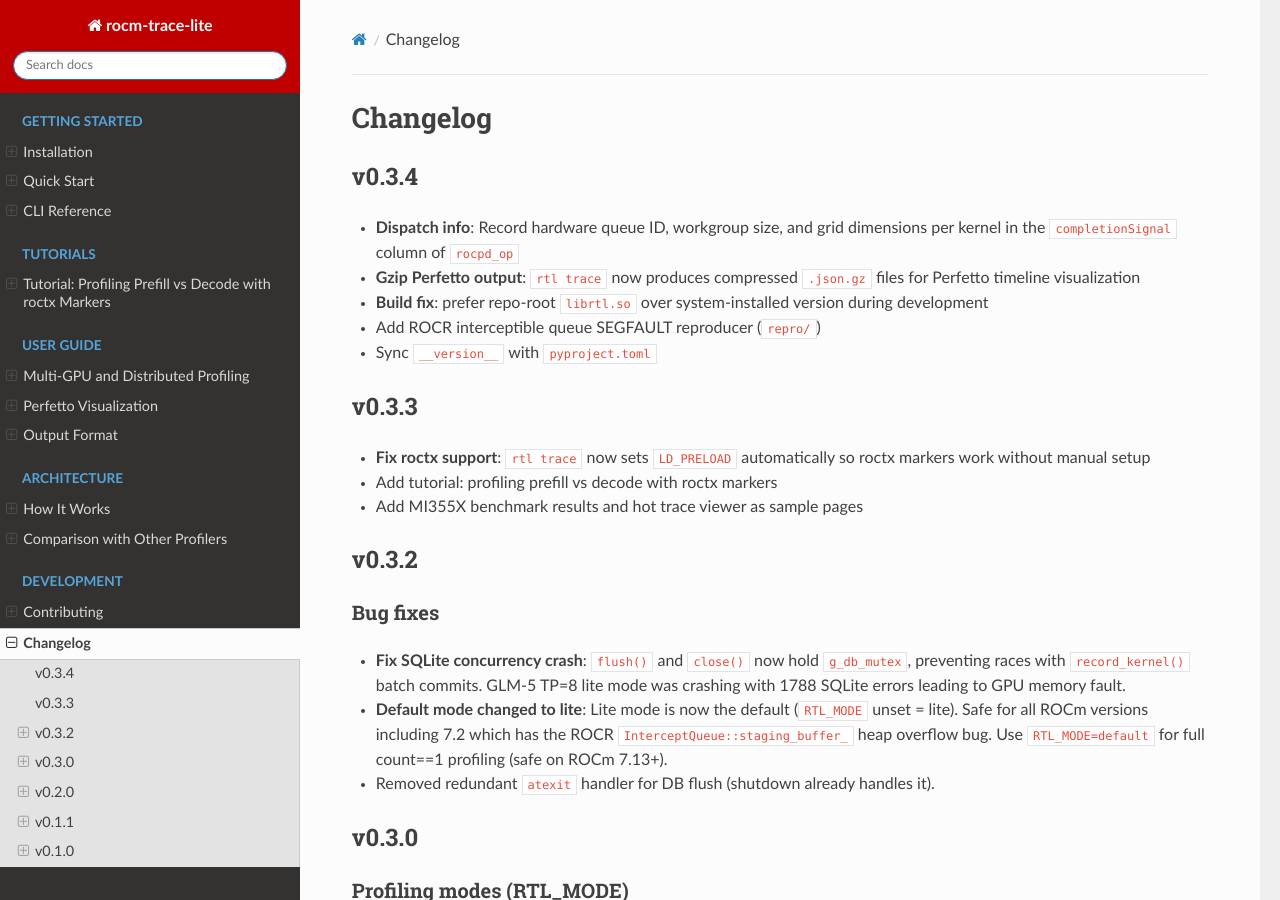
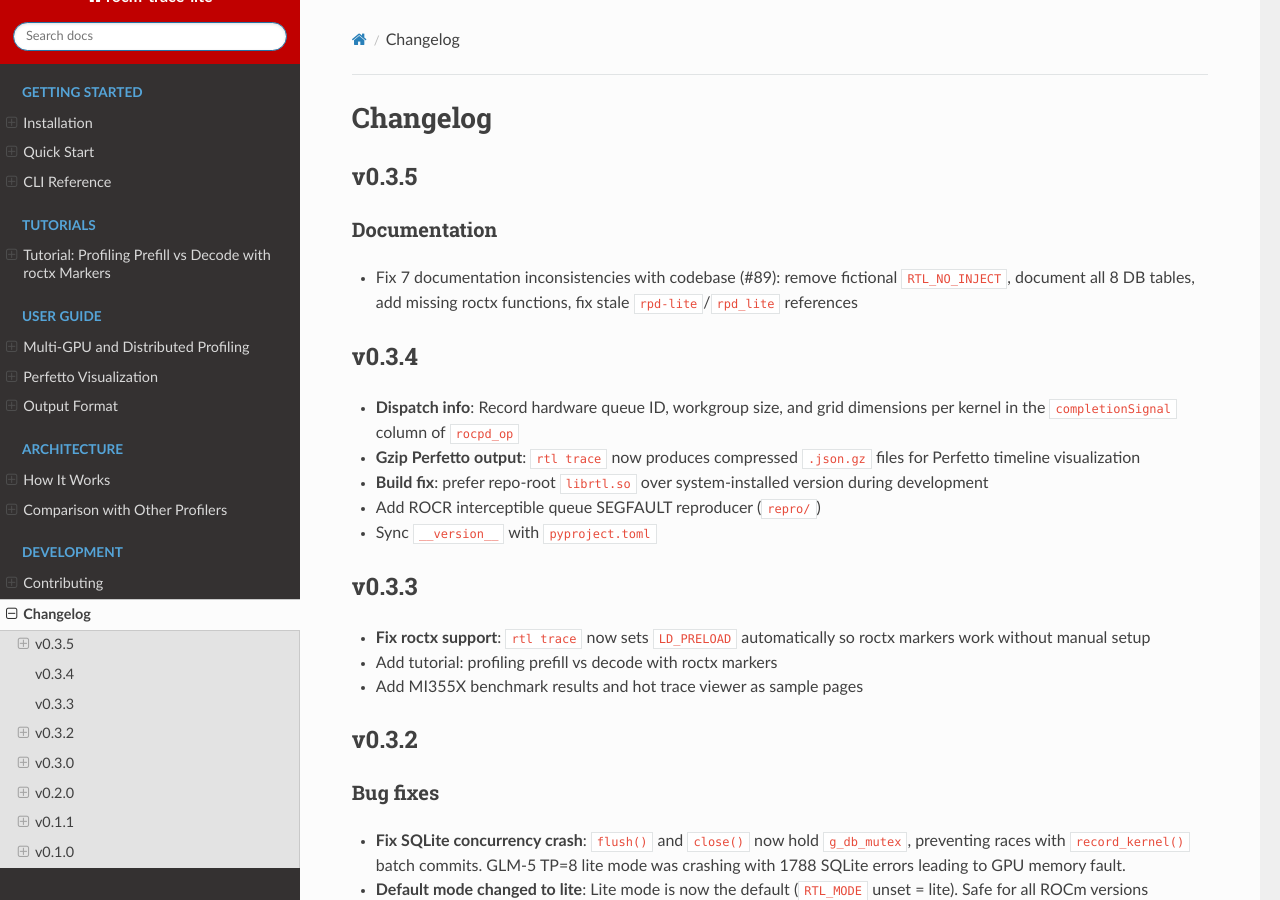
Before and after one commit to sunway513/rocm-trace-lite, a Sphinx documentation site: the page built from docs/changelog.md, in a window 1280 px wide and 900 px high. Built offline with Sphinx 7.4.7 and the Read the Docs theme 3.1.0, drawn with Linux system fonts in a browser that asks for light colours.

Commit message:
chore: bump version to v0.3.5

```diff
--- a/docs/changelog.md
+++ b/docs/changelog.md
@@ -1,4 +1,9 @@
 # Changelog
+
+## v0.3.5
+
+### Documentation
+- Fix 7 documentation inconsistencies with codebase (#89): remove fictional `RTL_NO_INJECT`, document all 8 DB tables, add missing roctx functions, fix stale `rpd-lite`/`rpd_lite` references
 
 ## v0.3.4
 
--- a/pyproject.toml
+++ b/pyproject.toml
@@ -4,7 +4,7 @@
 
 [project]
 name = "rocm-trace-lite"
-version = "0.3.4"
+version = "0.3.5"
 description = "Self-contained GPU kernel profiler for ROCm. Zero roctracer dependency."
 license = {text = "MIT"}
 requires-python = ">=3.8"
--- a/rocm_trace_lite/__init__.py
+++ b/rocm_trace_lite/__init__.py
@@ -1,6 +1,6 @@
 """rocm-trace-lite: Self-contained GPU kernel profiler for ROCm."""
 
-__version__ = "0.3.4"
+__version__ = "0.3.5"
 
 
 def get_lib_path() -> str:
```
